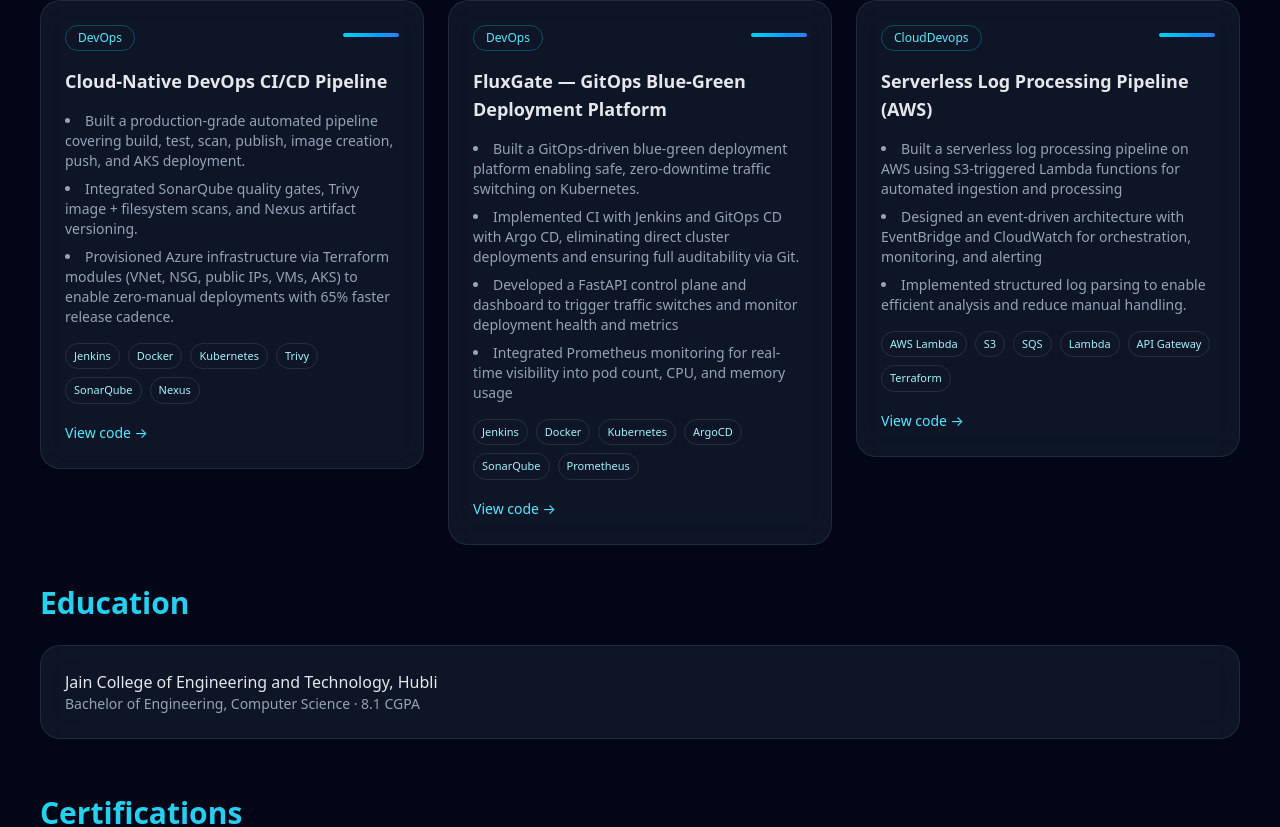
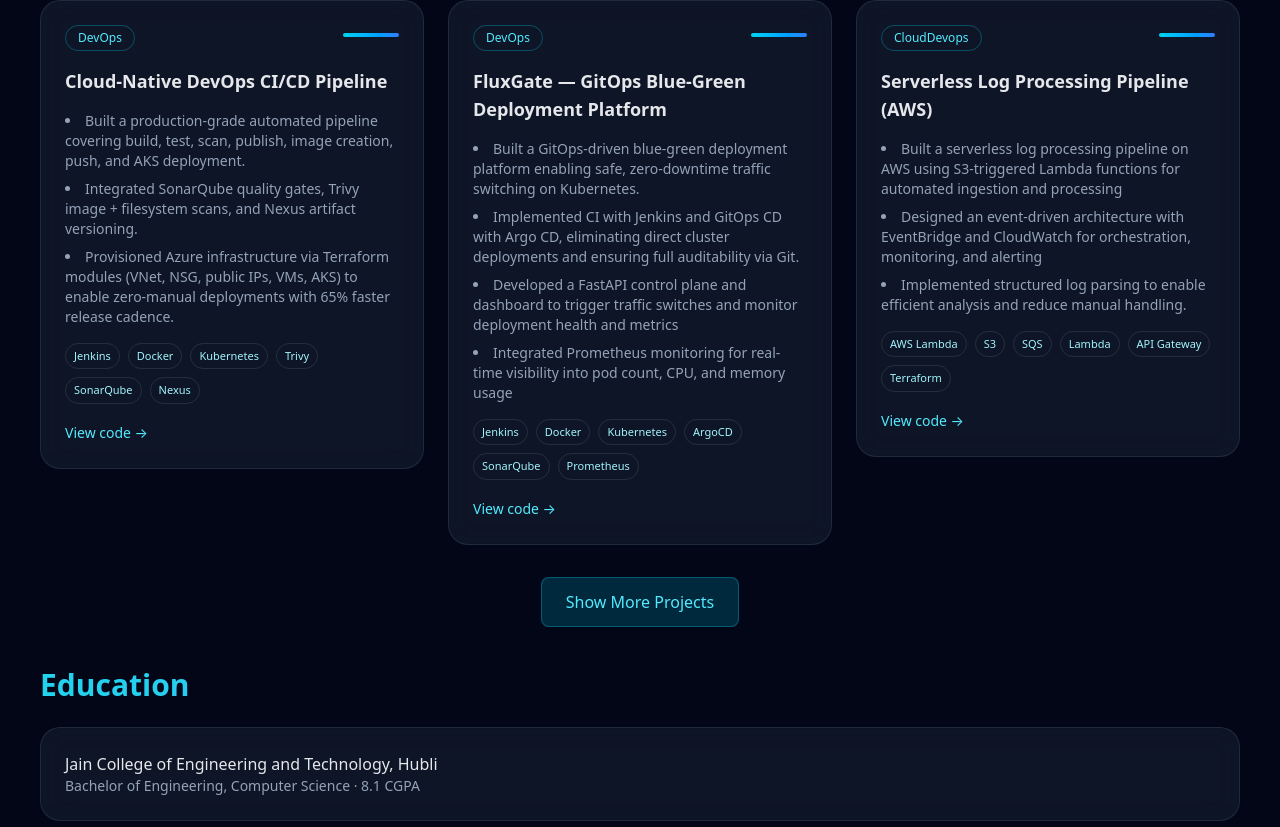
Before and after one commit to Amogh052003/Portfolio, a Next.js app in the folder site/: page / in a window 1280 px wide. Shown: the part 2512-3339 px from the top of the page. Built offline with nearby package versions, Linux system fonts and the light colour scheme.

Commit message:
add more projects

```diff
--- a/site/package.json
+++ b/site/package.json
@@ -9,7 +9,7 @@
     "lint": "eslint"
   },
   "dependencies": {
-    "next": "^16.1.0",
+    "next": "15.5.14",
     "react": "19.2.0",
     "react-dom": "19.2.0"
   },
--- a/site/src/components/Projects.tsx
+++ b/site/src/components/Projects.tsx
@@ -1,7 +1,13 @@
+"use client";
+
 import { projects } from "@/data/content";
 import RevealSection from "@/components/RevealSection";
+import { useState } from "react";
 
 export default function Projects() {
+  const [expanded, setExpanded] = useState(false);
+  const displayedProjects = expanded ? projects : projects.slice(0, 3);
+
   return (
     <section id="projects" className="scroll-mt-32 space-y-8">
       <RevealSection>
@@ -9,7 +15,7 @@
       </RevealSection>
 
       <div className="grid md:grid-cols-2 lg:grid-cols-3 gap-6">
-        {projects.map((p) => {
+        {displayedProjects.map((p) => {
           const tags = p.stack
             .split("·")
             .map((t: string) => t.trim())
@@ -66,6 +72,17 @@
           );
         })}
       </div>
+
+      {!expanded && projects.length > 3 && (
+        <div className="text-center">
+          <button
+            onClick={() => setExpanded(true)}
+            className="px-6 py-3 bg-cyan-500/20 border border-cyan-400/30 text-cyan-300 rounded-lg hover:bg-cyan-500/30 transition"
+          >
+            Show More Projects
+          </button>
+        </div>
+      )}
     </section>
   );
 }
--- a/site/src/data/content.ts
+++ b/site/src/data/content.ts
@@ -120,6 +120,28 @@
       "Implemented structured log parsing to enable efficient analysis and reduce manual handling.",
     ],
     link: "https://github.com/Amogh052003/Serverless-Log-Processing-Pipeline",
+  },
+  {
+    name: "Service Discovery System with Consul (Microservices + AWS + Docker)",
+    category: "DevOps",
+    stack: "AWS EC2 · Terraform · Docker · Docker Compose · Consul · Flask",
+    bullets: [
+      "Implemented dynamic service discovery using Consul for microservices deployed on AWS with Terraform and Docker.",
+      "Built an API Gateway that routes requests to services registered in Consul without hardcoded IPs.",
+      "Demonstrated containerized microservice architecture with health checks and automatic service registration.",
+    ],
+    link: "https://github.com/Amogh052003/service-discovery-internal",
+  },
+  {
+    name: "E-book Store (Azure-Powered Web App)",
+    category: "CloudDevops",
+    stack: "React · Tailwind CSS · Azure Functions · Python · Azure Blob Storage · Azure Cosmos DB · Azure Static Web Apps · GitHub Actions",
+    bullets: [
+      "Built a serverless e-book store web app on Azure with React frontend and Azure Functions backend.",
+      "Implemented dynamic book management with Azure Blob Storage for PDFs and metadata, and Cosmos DB for user data.",
+      "Integrated user authentication via Azure Static Web Apps and CI/CD with GitHub Actions for automated deployments.",
+    ],
+    link: "https://github.com/Amogh052003/E-book-store",
   },
 ];
 
```
Also changed, not shown: site/tsconfig.json (+12 -4 lines), 1 other file (tests, documents, lock files or other folders).
